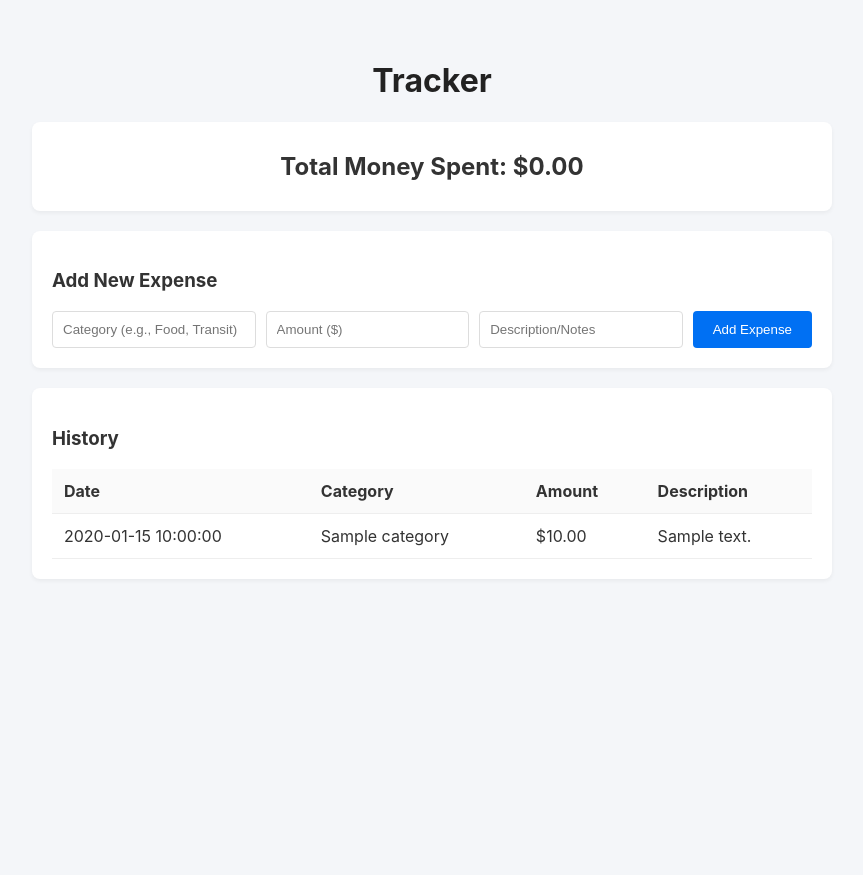
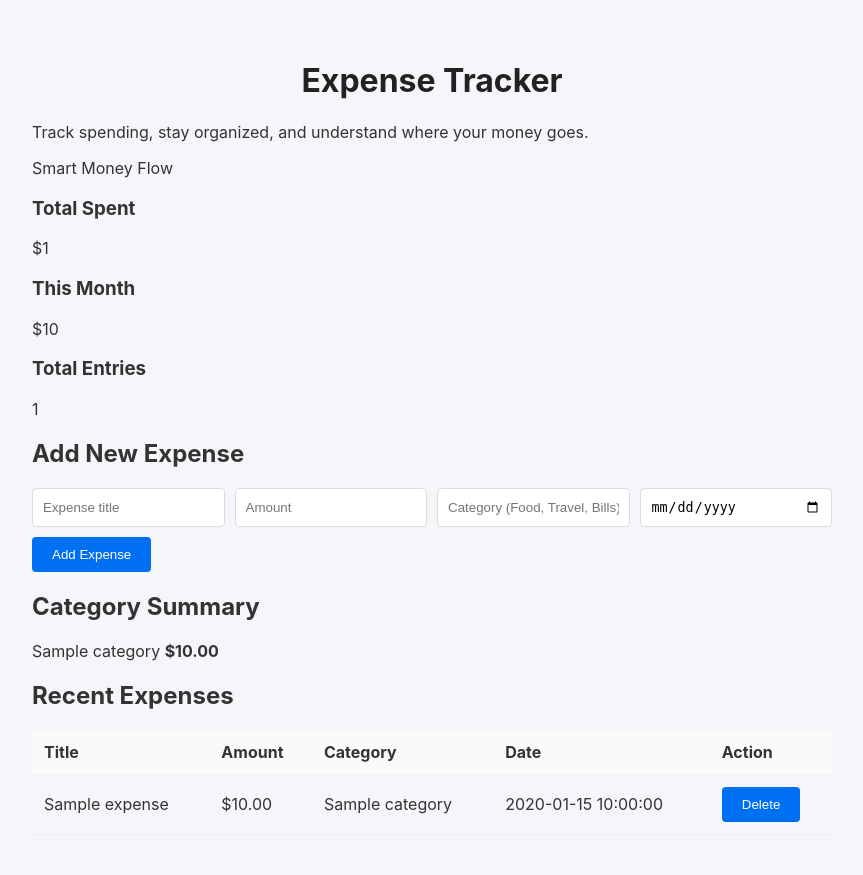
Before and after one commit to Faita572/Expense_tracker, a Flask app: template templates/index.html in a window 1280 px wide. Shown: the whole page, without its empty margins (208-1071 px from the left). Before the commit the page ends 546 px from the top, so only its background shows below. Run offline with Flask 3, Linux system fonts and the light colour scheme; the template is opened without the code that fills it: most values are stand-ins (such as "Sample title", 1, 10 or a date in 2020).

Commit message:
More tweaks

```diff
--- a/templates/index.html
+++ b/templates/index.html
@@ -7,50 +7,92 @@
     <link rel="stylesheet" href="{{ url_for('static', filename='style.css') }}">
 </head>
 <body>
+    <div class="background-blur blur-1"></div>
+    <div class="background-blur blur-2"></div>
     <div class="container">
-        <h1>Tracker</h1>
-
-        <div class="total-card">
-            <h2>Total Money Spent: ${{ "%.2f"|format(total) }}</h2>
+       <header class="hero">
+            <div class="hero-text">
+                <h1>Expense Tracker</h1>
+                <p>Track spending, stay organized, and understand where your money goes.</p>
             </div>
-
-        <div class="form-container">
-            <h3>Add New Expense</h3>
-            <form action="/add" method="POST">
-                <input type="text" name="category" placeholder="Category (e.g., Food, Transit)" required>
-                <input type="number" name="amount" step="0.01" placeholder="Amount ($)" required>
-                <input type="text" name="description" placeholder="Description/Notes">
+            <div class="hero-badge">Smart Money Flow</div>
+        </header>
+        <section class="stats-grid">
+            <div class="stat-card">
+                <h3>Total Spent</h3>
+                <p>${{ total_spent }}</p>
+            </div>
+            <div class="stat-card">
+                <h3>This Month</h3>
+                <p>${{ monthly_total }}</p>
+            </div>
+            <div class="stat-card">
+                <h3>Total Entries</h3>
+                <p>{{ expenses|length }}</p>
+            </div>
+        </section>
+        <section class="main-grid">
+            <div class="card form-card">
+                <h2>Add New Expense</h2>
+                <form action="{{ url_for('add_expense') }}" method="POST" class="expense-form">
+                    <input type="text" name="title" placeholder="Expense title" required>
+                    <input type="number" step="0.01" name="amount" placeholder="Amount" required>
+                    <input type="text" name="category" placeholder="Category (Food, Travel, Bills)" required>
+                    <input type="date" name="expense_date" required>
                     <button type="submit">Add Expense</button>
                 </form>
             </div>
-
-        <div class="table-container">
-            <h3>History</h3>
+            <div class="card summary-card">
+                <h2>Category Summary</h2>
+                {% if category_summary %}
+                    <div class="category-list">
+                        {% for category, total in category_summary.items() %}
+                            <div class="category-item">
+                                <span>{{ category }}</span>
+                                <strong>${{ "%.2f"|format(total) }}</strong>
+                            </div>
+                        {% endfor %}
+                    </div>
+                {% else %}
+                    <p class="empty-text">No expenses added yet.</p>
+                {% endif %}
+            </div>
+        </section>
+        <section class="card table-card">
+            <h2>Recent Expenses</h2>
+            {% if expenses %}
+                <div class="table-wrapper">
                     <table>
                         <thead>
                             <tr>
+                                <th>Title</th>
+                                <th>Amount</th>
+                                <th>Category</th>
                                 <th>Date</th>
-                        <th>Category</th>
-                        <th>Amount</th>
-                        <th>Description</th>
+                                <th>Action</th>
                             </tr>
                         </thead>
                         <tbody>
                             {% for expense in expenses %}
                             <tr>
-                        <td>{{ expense.date }}</td>
+                                <td>{{ expense.title }}</td>
+                                <td>${{ "%.2f"|format(expense.amount) }}</td>
                                 <td>{{ expense.category }}</td>
-                        <td>${{ "%.2f"|format(expense.amount) }}</td>
-                        <td>{{ expense.description }}</td>
-                    </tr>
-                    {% else %}
-                    <tr>
-                        <td colspan="4" style="text-align: center;">No expenses recorded yet.</td>
+                                <td>{{ expense.expense_date }}</td>
+                                <td>
+                                    <form action="{{ url_for('delete_expense', expense_id=expense.id) }}" method="POST">
+                                        <button class="delete-btn" type="submit">Delete</button>
+                                    </form>
+                                </td>
                             </tr>
                             {% endfor %}
                         </tbody>
                     </table>
                 </div>
+            {% else %}
+                <p class="empty-text">No expenses recorded yet.</p>
+            {% endif %}
+        </section>
     </div>
 </body>
 </html>
```
Lines whose indentation alone changed are shown as unchanged.
